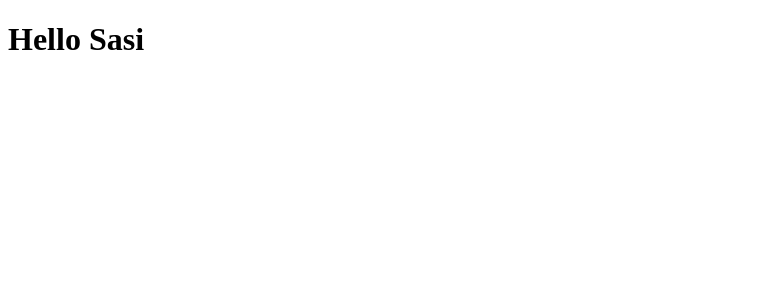
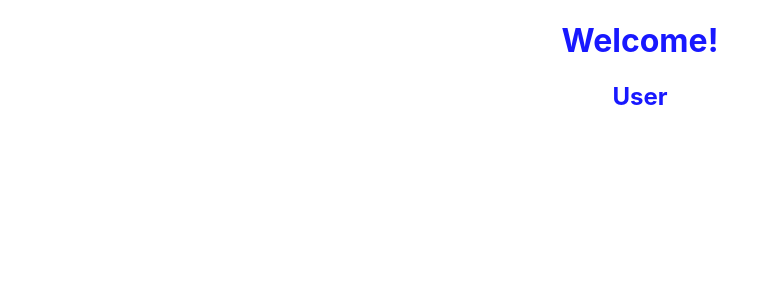
Before and after one commit to vimalprogrammer/React-basics, a React (Create React App) app: page / in a window 1280 px wide. Shown: the top 300 px of the page, without its empty margins (0-771 px from the left). Built offline with nearby package versions, Linux system fonts and the light colour scheme.

Commit message:
With using JsX

```diff
--- a/src/index.js
+++ b/src/index.js
@@ -1,6 +1,6 @@
 import React from 'react';
 import ReactDOM from 'react-dom';
-
+import './index.css';
 /*
 //var add = function()
 let c=12345;
@@ -13,5 +13,19 @@ add();
 //(document.getElementById('root').innerHTML)=c;
 
 */
+/*
 const ele=React.createElement('h1',{},'Hello Sasi');
 ReactDOM.render(ele,document.getElementById('root'));
+*/
+
+const mystyle={
+  textAlign:'center',
+  color:'blue',
+  opacity:0.9
+}
+
+const ele=<div style={mystyle}>
+  <h1 className='header'>Welcome!</h1>
+  <h2>User</h2>
+</div>
+ReactDOM.render(ele,document.getElementById('root'));
```
